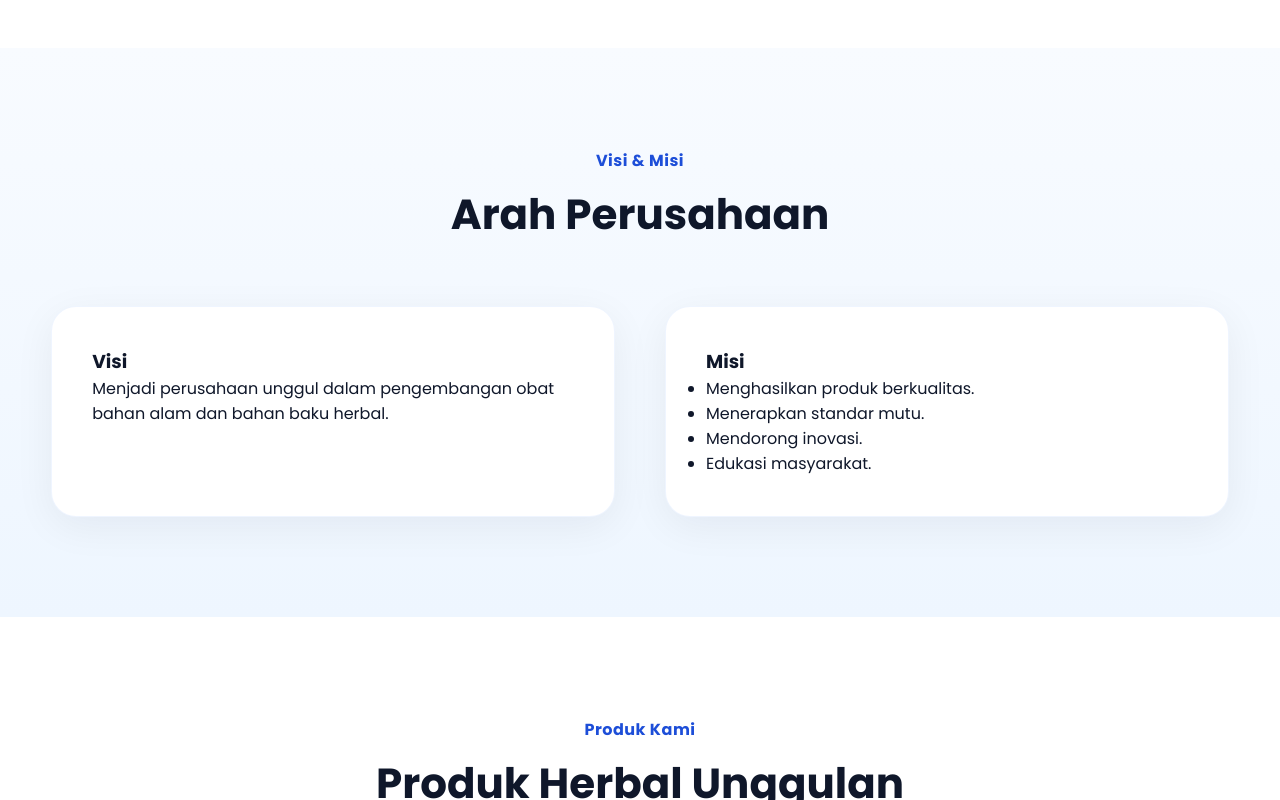
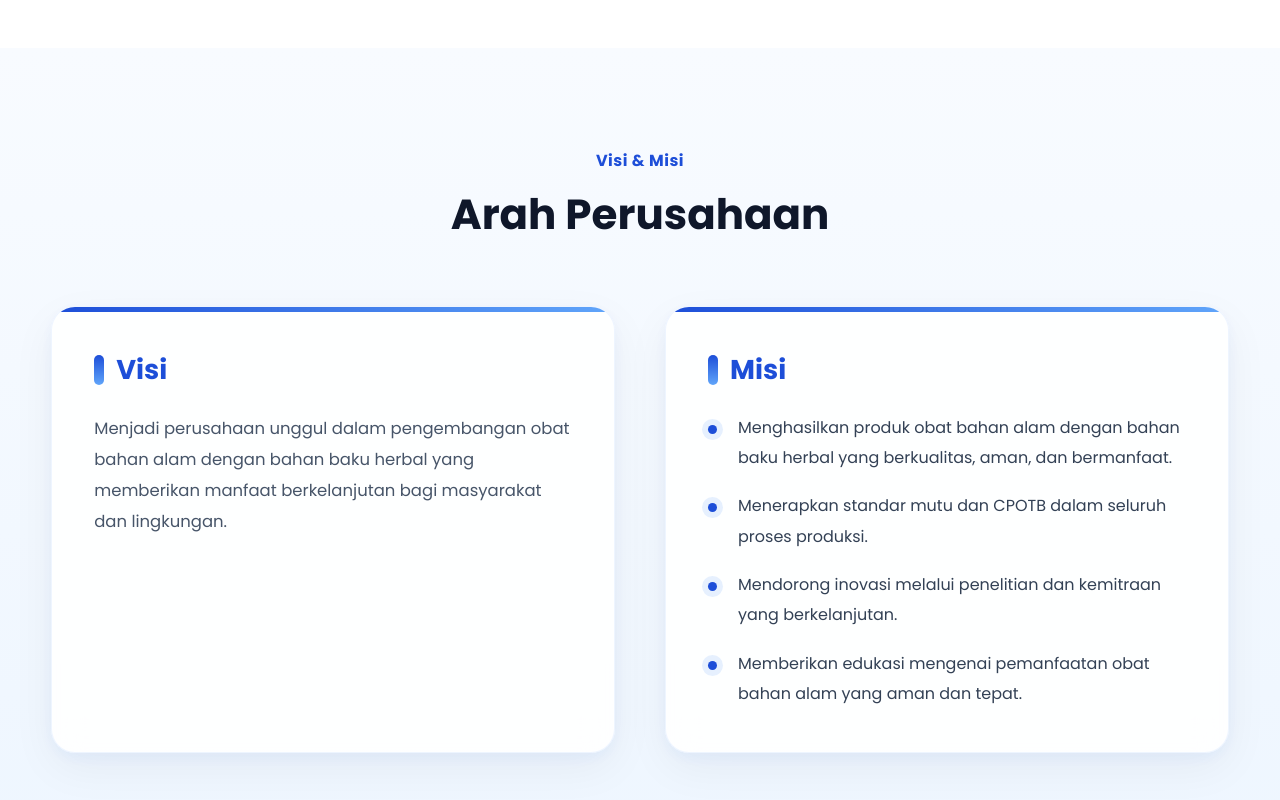
Before and after one commit to abdus-devx/profile.massusi.net, a plain HTML site: page index.html in a window 1280 px wide. Shown: the part 2000-2800 px from the top of the page. Drawn offline with nearby package versions, Linux system fonts and the light colour scheme.

Commit message:
feat: complete vision and mission section

```diff
--- a/index.html
+++ b/index.html
@@ -20,8 +20,7 @@
 
             <div class="logo">
                 <a class="navq-logo" href="/">
-                    <img alt="Logo"
-                        src="./images/LOGO MASSUSI ASL.avif">
+                    <img alt="Logo" src="./images/LOGO MASSUSI ASL.avif">
                 </a>
             </div>
 
@@ -97,12 +96,18 @@
 
                 <div>
                     <div class="about-text">
-                    <p>
-                        <span class="line-hover"><strong>CV Massusi Herbal Utama</strong></span> merupakan perusahaan yang bergerak di bidang pengolahan bahan baku herbal dan produksi obat bahan alam yang berlokasi di Wonogiri, Jawa Tengah.
-                    </p>
-                    <p>
-                        Dengan dukungan fasilitas produksi sesuai standar Cara Pembuatan Obat Tradisional yang Baik (CPOTB), perusahaan berkomitmen menghasilkan produk herbal yang aman, bermutu, dan bermanfaat bagi masyarakat. Melalui pengendalian mutu yang konsisten, sumber daya manusia yang kompeten, serta semangat inovasi berkelanjutan, CV Massusi Herbal Utama terus berupaya menjadi mitra terpercaya dalam pengembangan dan produksi obat bahan alam di Indonesia.
-                    </p>
+                        <p>
+                            <span class="line-hover"><strong>CV Massusi Herbal Utama</strong></span> merupakan
+                            perusahaan yang bergerak di bidang pengolahan bahan baku herbal dan produksi obat bahan alam
+                            yang berlokasi di Wonogiri, Jawa Tengah.
+                        </p>
+                        <p>
+                            Dengan dukungan fasilitas produksi sesuai standar Cara Pembuatan Obat Tradisional yang Baik
+                            (CPOTB), perusahaan berkomitmen menghasilkan produk herbal yang aman, bermutu, dan
+                            bermanfaat bagi masyarakat. Melalui pengendalian mutu yang konsisten, sumber daya manusia
+                            yang kompeten, serta semangat inovasi berkelanjutan, CV Massusi Herbal Utama terus berupaya
+                            menjadi mitra terpercaya dalam pengembangan dan produksi obat bahan alam di Indonesia.
+                        </p>
                     </div>
                     <div>
                         <h3 class="line-hover">Komitmen Kami</h3>
@@ -119,7 +124,8 @@
                         </div>
                         <div class="feature">
                             <h4>Menjaga Kepercayaan Pelanggan</h4>
-                            <p>Mengedepankan kejujuran, keamanan produk, dan kepuasan pelanggan dalam setiap layanan.</p>
+                            <p>Mengedepankan kejujuran, keamanan produk, dan kepuasan pelanggan dalam setiap layanan.
+                            </p>
                         </div>
 
                     </div>
@@ -145,21 +151,26 @@
             <div class="vision-grid">
 
                 <div class="card">
-                    <h3>Visi</h3>
+                    <h3>
+                        Visi
+                    </h3>
                     <p>
-                        Menjadi perusahaan unggul dalam pengembangan
-                        obat bahan alam dan bahan baku herbal.
+                        Menjadi perusahaan unggul dalam pengembangan obat bahan alam dengan bahan baku herbal yang
+                        memberikan manfaat berkelanjutan bagi masyarakat dan lingkungan.
                     </p>
                 </div>
 
                 <div class="card">
-                    <h3>Misi</h3>
+                    <h3>
+                        Misi
+                    </h3>
 
                     <ul>
-                        <li>Menghasilkan produk berkualitas.</li>
-                        <li>Menerapkan standar mutu.</li>
-                        <li>Mendorong inovasi.</li>
-                        <li>Edukasi masyarakat.</li>
+                        <li>Menghasilkan produk obat bahan alam dengan bahan baku herbal yang berkualitas, aman, dan
+                            bermanfaat.</li>
+                        <li>Menerapkan standar mutu dan CPOTB dalam seluruh proses produksi.</li>
+                        <li>Mendorong inovasi melalui penelitian dan kemitraan yang berkelanjutan.</li>
+                        <li>Memberikan edukasi mengenai pemanfaatan obat bahan alam yang aman dan tepat.</li>
                     </ul>
 
                 </div>
@@ -278,7 +289,9 @@
         © 2026 CV. Massusi Herbal Utama
     </footer>
 
+    <script src="https://unpkg.com/lucide@latest"></script>
     <script src="script.js"></script>
+
 
 </body>
 
--- a/script.js
+++ b/script.js
@@ -1,3 +1,4 @@
+
 document.querySelectorAll('a[href^="#"]').forEach(link => {
 
 link.addEventListener('click', e => {
@@ -21,3 +22,5 @@ const header = document.querySelector('.header');
 window.addEventListener('scroll', () => {
     header.classList.toggle('scrolled', window.scrollY > 40);
 });
+
+lucide.createIcons();
--- a/style.css
+++ b/style.css
@@ -60,27 +60,14 @@ body {
 }
 .header {
     position: fixed;
-    top: 16px;
+    top: 20px;
     left: 50%;
     transform: translateX(-50%);
 
-    width: min(1200px, calc(100% - 32px));
-
+    width: min(1280px, calc(100% - 32px));
     border-radius: 999px;
-
-    background: linear-gradient(180deg,
-            #ffffff 0%,
-            #eaedf8 55%,
-            #d8e8fa 100%);
-
     backdrop-filter: blur(18px);
     -webkit-backdrop-filter: blur(18px);
-
-
-
-    box-shadow:
-        0 10px 40px rgba(15, 23, 42, .08),
-        inset 0 1px 0 rgba(255, 255, 255, .6);
 
     z-index: 1000;
     transition: .35s ease;
@@ -291,7 +278,7 @@ nav a:hover {
 .feature:hover{
     transform: translateY(-3px);
     box-shadow:
-        0 20px 45px rgba(29, 78, 216, .35);
+        0 10px 15px rgba(29, 78, 216, .25);
 }
 
 
@@ -302,10 +289,116 @@ nav a:hover {
 }
 
 .card {
+    background: rgba(255, 255, 255, 0.9);
+    backdrop-filter: blur(14px);
+    -webkit-backdrop-filter: blur(14px);
 
-    padding: 40px;
-    border-radius: 25px;
+    border-radius: 24px;
+    padding: 42px;
 
+    border: 1px solid rgba(59,130,246,.08);
+
+    box-shadow:
+        0 15px 45px rgba(15,23,42,.05),
+        0 5px 15px rgba(59,130,246,.05);
+
+    transition: .35s ease;
+    position: relative;
+    overflow: hidden;
+}
+
+.card::before{
+    content:"";
+    position:absolute;
+    top:0;
+    left:0;
+    width:100%;
+    height:5px;
+
+    background:linear-gradient(
+        90deg,
+        var(--primary),
+        #60a5fa
+    );
+}
+
+.card:hover{
+    transform:translateY(-8px);
+
+    box-shadow:
+        0 25px 60px rgba(15,23,42,.12),
+        0 10px 30px rgba(59,130,246,.10);
+}
+
+.card h3{
+    font-size:1.7rem;
+    font-weight:700;
+    margin-bottom:22px;
+
+    display:flex;
+    align-items:center;
+    gap:12px;
+
+    color:var(--primary);
+}
+.card h3 svg{
+    width:22px;
+    height:22px;
+    stroke:var(--primary);
+    stroke-width:2.2;
+}
+.card h3::before{
+    content:"";
+    width:10px;
+    height:30px;
+    border-radius:10px;
+
+    background:linear-gradient(
+        180deg,
+        var(--primary),
+        #60a5fa
+    );
+}
+
+.card ul{
+    list-style:none;
+    padding:0;
+
+    display:flex;
+    flex-direction:column;
+    gap:18px;
+}
+
+.card ul li{
+    position:relative;
+
+    padding-left:30px;
+
+    line-height:1.9;
+    color:#334155;
+}
+
+.card ul li::before{
+    content:"";
+
+    width:9px;
+    height:9px;
+
+    border-radius:50%;
+
+    background:var(--primary);
+
+    position:absolute;
+    left:0;
+    top:12px;
+
+    box-shadow:0 0 0 6px rgba(59,130,246,.12);
+}
+
+.card p{
+    color:#475569;
+    line-height:1.9;
+    font-size:1.03rem;
 }
 
 .product-grid {
@@ -350,7 +443,6 @@ nav a:hover {
 
 }
 
-.card,
 .feature,
 .product-card,
 .why-card {
@@ -406,4 +498,8 @@ footer {
     .nav {
         justify-content: center;
     }
+    .hero-btns {
+        flex-direction: column;
+        flex:1;
+    }
 }
```
